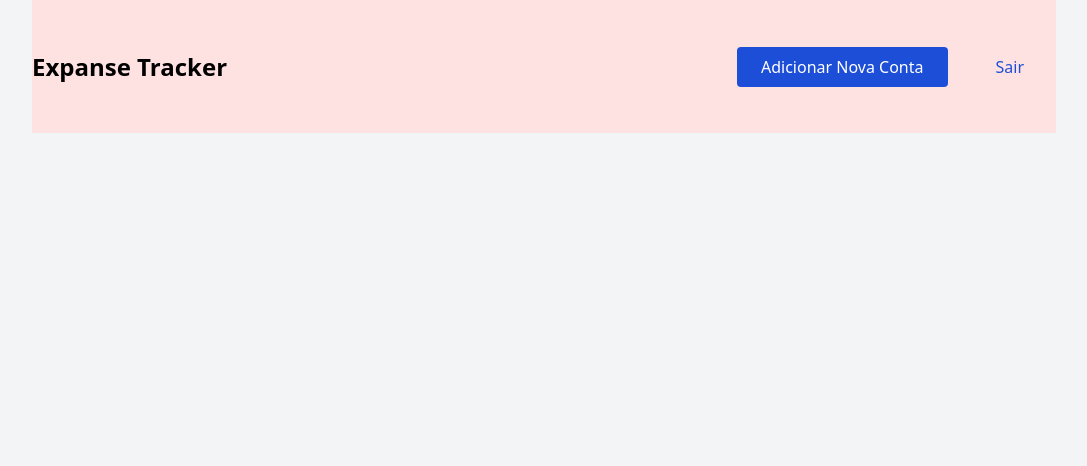
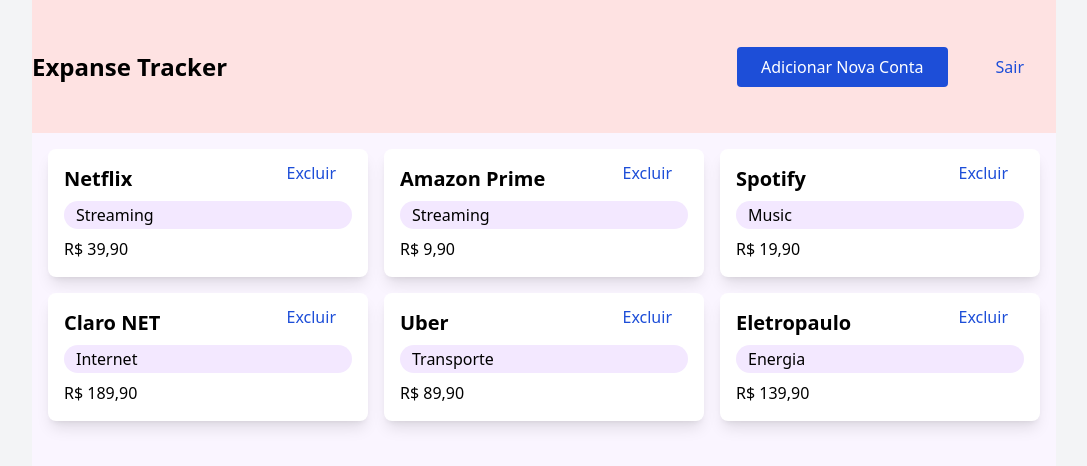
Before and after one commit to marcoscrocci/expense-tracker, a Next.js app: page /dashboard in a window 1280 px wide. Shown: the top 466 px of the page, without its empty margins (96-1183 px from the left). Built offline with nearby package versions, Linux system fonts and the light colour scheme.

Commit message:
Dashboard - Cards

```diff
--- a/src/components/templates/index.tsx
+++ b/src/components/templates/index.tsx
@@ -1,7 +1,7 @@
 import tw from 'tailwind-styled-components';
 
 export const Container = tw.div`
-    w-screen h-screen bg-gray-100 flex justify-center
+    w-screen h-screen bg-gray-100 flex items-center flex-col
 `;
 
 export const Content = tw.div`
--- /dev/null
+++ b/src/pages/dashboard/components/Card/index.tsx
@@ -0,0 +1,53 @@
+import React from "react";
+import Button from "../../../../components/atoms/Button";
+
+function Card({ id, title, category, price }) {
+    return (
+        <article
+            className={`
+                bg-white
+                p-4
+                shadow-lg
+                h-32
+                rounded-lg
+                relative
+                flex
+                flex-col
+                gap-2
+                justify-between
+            `}
+        >
+            <input type="hidden" id="id" value={id} />
+            <Button
+                variant="ghost"
+                className={`
+                            absolute top-0 right-0 h-8 mr-2 mt-2
+                        `}
+            >
+                Excluir
+            </Button>
+            <h2 className="font-bold text-xl">{title}</h2>
+            <p
+                className={`
+                    px-3
+                    bg-purple-100
+                    rounded-full
+                    h-8
+                    flex
+                    items-center
+                `}
+            >
+                {category}
+            </p>
+            <p
+                className={`
+                    font-medium
+                `}
+            >
+                {price}
+            </p>
+        </article>
+    );
+}
+
+export default Card;
--- a/src/pages/dashboard/index.tsx
+++ b/src/pages/dashboard/index.tsx
@@ -1,24 +1,91 @@
 import React from "react";
 import Button from "../../components/atoms/Button";
 import { Container } from "../../components/templates";
+import Card from "./components/Card";
 
 const Dashboard = () => {
+    const items = [
+        {
+            id: 1,
+            title: "Netflix",
+            category: "Streaming",
+            price: "R$ 39,90"
+        },
+        {
+            id: 2,
+            title: "Amazon Prime",
+            category: "Streaming",
+            price: "R$ 9,90"
+        },
+        {
+            id: 3,
+            title: "Spotify",
+            category: "Music",
+            price: "R$ 19,90"
+        },
+        {
+            id: 4,
+            title: "Claro NET",
+            category: "Internet",
+            price: "R$ 189,90"
+        },
+        {
+            id: 5,
+            title: "Uber",
+            category: "Transporte",
+            price: "R$ 89,90"
+        },
+        {
+            id: 6,
+            title: "Eletropaulo",
+            category: "Energia",
+            price: "R$ 139,90"
+        }
+    ];
+
     return (
         <Container>
-            <header className={`
-                w-full
-                max-w-screen-lg
-                flex
-                justify-between
-                items-center
-                h-1/6 bg-red-100
-            `}>
+            <header
+                className={`
+                    w-full
+                    max-w-screen-lg
+                    flex
+                    justify-between
+                    items-center
+                    h-1/6
+                    bg-red-100
+                `}
+            >
                 <span className="font-bold text-2xl">Expanse Tracker</span>
                 <nav className="flex gap-4">
                     <Button>Adicionar Nova Conta</Button>
-                    <Button className="mx-2" variant='ghost'>Sair</Button>
+                    <Button className="mx-2" variant="ghost">
+                        Sair
+                    </Button>
                 </nav>
             </header>
+            <main className={`
+                w-full
+                max-w-screen-lg
+                h-5/6 grid
+                grid-cols-3
+                bg-purple-50
+                gap-4
+                p-4
+                content-start
+                overflow-y-scroll
+                pb-12
+            `}>
+                {items.map((item) => (
+                    <Card
+                        key={item.id}
+                        id={item.id}
+                        title={item.title}
+                        category={item.category}
+                        price={item.price}
+                    ></Card>
+                ))}
+            </main>
         </Container>
     );
 };
```
